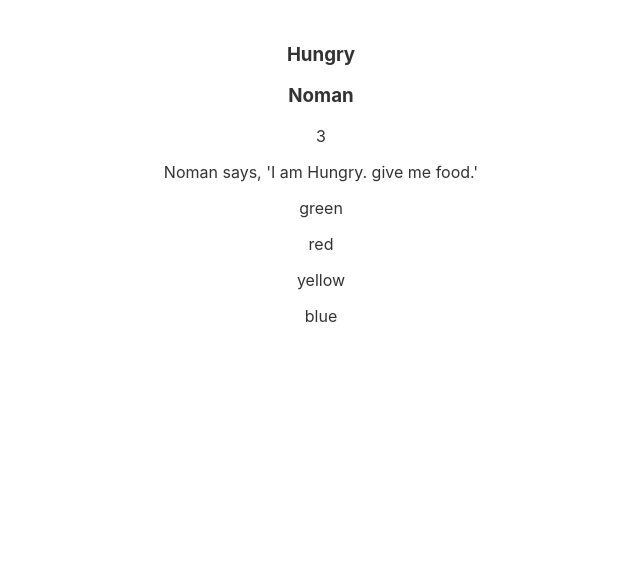
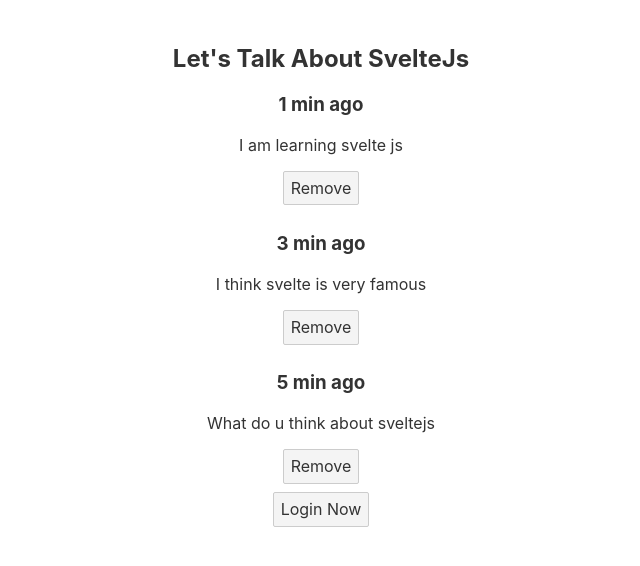
Before and after one commit to Alnoman141/svelte-js-learning-01, a Svelte app: page / in a window 1280 px wide. Shown: the top 566 px of the page, without its empty margins (319-959 px from the left). Built offline with nearby package versions, Linux system fonts and the light colour scheme.

Commit message:
logical block done

```diff
--- a/src/App.svelte
+++ b/src/App.svelte
@@ -2,12 +2,14 @@
 	import Variables from './components/Variables.svelte';
 	import Reactivity from './components/Reactivity.svelte';
 	import PropComponent from './components/PropComponent.svelte';
+	import Logic from './components/Logic.svelte';
 </script>
 
 <main>
 	<!-- <Variables /> -->
 	<!-- <Reactivity /> -->
-	<PropComponent />
+	<!-- <PropComponent /> -->
+	<Logic />
 </main>
 
 <style>
--- /dev/null
+++ b/src/components/Logic.svelte
@@ -0,0 +1,57 @@
+<script>
+    let logedIn = false;
+    let replies = [
+        {
+            time: '1 min ago',
+            message: 'I am learning svelte js',
+        },
+        {
+            time: '3 min ago',
+            message: 'I think svelte is very famous'
+        },
+        {
+            time: '5 min ago',
+            message: 'What do u think about sveltejs'
+        }
+    ];
+
+    function addNew(){
+        replies = [{
+            time: 'just now',
+            message: 'Svelte js is very cool',
+        }, ...replies]
+    };
+
+    function remove(index){
+        replies = replies.filter((r, i) => i !== index);
+    };
+
+    function login(){
+        logedIn = true;
+    };
+
+    function logout(){
+        logedIn = false;
+    }
+</script>
+
+<main>
+    <h2>Let's Talk About SvelteJs</h2>
+
+    {#each replies as reply, index}
+    <div>
+        <h3>{reply.time}</h3>
+        <p>{reply.message}</p>
+    </div>
+    <button on:click="{() => remove(index)}">Remove</button>
+    {/each}
+
+    <div>
+        {#if logedIn}
+        <button on:click="{addNew}">Add New</button>
+        <button on:click="{logout}">Logout</button>
+        {:else}
+        <button on:click="{login}">Login Now</button>
+        {/if}
+    </div>
+</main>
```
